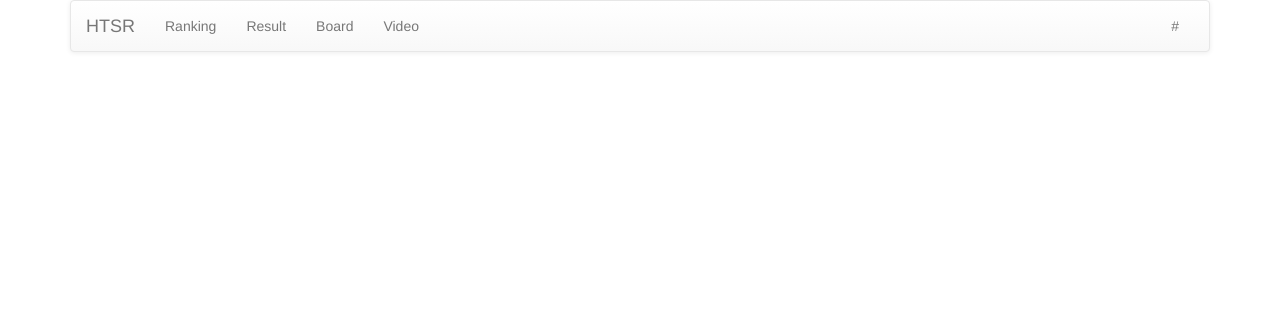
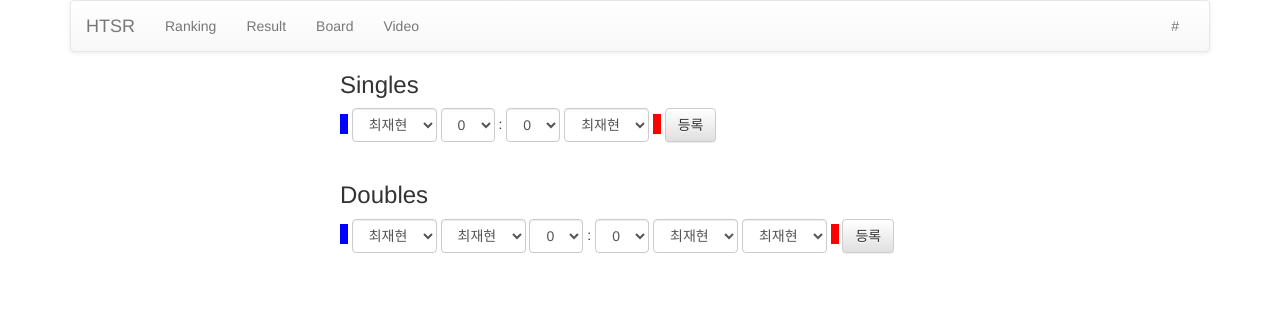
Before and after one commit to jhlov/htsr, a Django app: template templates/raw/regist.html in a window 1280 px wide. Shown: the top 312 px of the page. Run offline with Django 3.2, Linux system fonts and the light colour scheme; the template is opened without the code that fills it, so the values that code supplies are empty; parts of the project's set-up code (start-up, migrations or seed data) failed here and were passed over; some libraries are stand-ins or nearby versions.

Commit message:
랭킹 페이지

```diff
--- a/htsr/settings.py
+++ b/htsr/settings.py
@@ -37,6 +37,8 @@ INSTALLED_APPS = [
     'django.contrib.sessions',
     'django.contrib.messages',
     'django.contrib.staticfiles',
+    'django.contrib.humanize',
+    'ranking',
 ]
 
 MIDDLEWARE = [
--- a/htsr/urls.py
+++ b/htsr/urls.py
@@ -13,11 +13,11 @@ Including another URLconf
     1. Import the include() function: from django.conf.urls import url, include
     2. Add a URL to urlpatterns:  url(r'^blog/', include('blog.urls'))
 """
-from django.conf.urls import url
+from django.conf.urls import url, include
 from django.contrib import admin
-from django.views.generic import TemplateView
+
 
 urlpatterns = [
-    url(r'^$', TemplateView.as_view(template_name='bootstrap_template.html')),
+    url(r'^', include('ranking.urls')),
     url(r'^admin/', admin.site.urls),
 ]
--- /dev/null
+++ b/ranking/tests.py
@@ -0,0 +1,6 @@
+# -*- coding: utf-8 -*-
+from __future__ import unicode_literals
+
+from django.test import TestCase
+
+# Create your tests here.
--- /dev/null
+++ b/ranking/urls.py
@@ -0,0 +1,11 @@
+# -*- coding: utf-8 -*-
+from __future__ import unicode_literals
+
+from django.conf.urls import url
+from django.views.generic import TemplateView
+import views
+
+
+urlpatterns = [
+    url(r'^$', views.ranking, name='ranking'),
+]
--- a/templates/raw/regist.html
+++ b/templates/raw/regist.html
@@ -52,6 +52,86 @@
         <!-- /.container-fluid -->
     </nav>
 
+    <div style="max-width: 600px; margin: 0 auto;">
+
+        <h3>Singles</h3>
+        <form class="form-inline">
+
+
+        <div class="form-group">
+            <label style="background:blue">&nbsp;&nbsp;</label>
+            <select class="form-control">
+              <option>최재현</option>
+              <option>조건희</option>
+            </select>
+            <select class="form-control">
+              <option>0</option>
+              <option>1</option>
+                <option>2</option>
+            </select>
+            :
+            <select class="form-control">
+              <option>0</option>
+              <option>1</option>
+                <option>2</option>
+            </select>
+            <select class="form-control">
+              <option>최재현</option>
+              <option>조건희</option>
+            </select>
+            <label style="background:red">&nbsp;&nbsp;</label>
+            <button type="submit" class="btn btn-default">등록</button>
+        </div>
+
+
+
+    </form>
+
+        <br>
+        <h3>Doubles</h3>
+        <form class="form-inline">
+        <div class="form-group">
+            <label style="background:blue">&nbsp;&nbsp;</label>
+            <select class="form-control">
+              <option>최재현</option>
+              <option>조건희</option>
+            </select>
+            <select class="form-control">
+              <option>최재현</option>
+              <option>조건희</option>
+            </select>
+            <select class="form-control">
+              <option>0</option>
+              <option>1</option>
+                <option>2</option>
+            </select>
+            :
+            <select class="form-control">
+              <option>0</option>
+              <option>1</option>
+                <option>2</option>
+            </select>
+            <select class="form-control">
+              <option>최재현</option>
+              <option>조건희</option>
+            </select>
+            <select class="form-control">
+              <option>최재현</option>
+              <option>조건희</option>
+            </select>
+            <label style="background:red">&nbsp;&nbsp;</label>
+            <button type="submit" class="btn btn-default">등록</button>
+        </div>
+    </form>
+
+    </div>
+
+
+
+
+
+
+
     <!-- jQuery (부트스트랩의 자바스크립트 플러그인을 위해 필요합니다) -->
     <script src="https://ajax.googleapis.com/ajax/libs/jquery/1.11.2/jquery.min.js"></script>
     <!-- 모든 컴파일된 플러그인을 포함합니다 (아래), 원하지 않는다면 필요한 각각의 파일을 포함하세요 -->
```
Also changed, not shown: htsr/models.py (deleted, +0 -24 lines), ranking/admin.py (added, +7 -0 lines), ranking/apps.py (added, +8 -0 lines), ranking/models.py (added, +39 -0 lines), ranking/views.py (added, +28 -0 lines), templates/base.html (added, +37 -0 lines), templates/header.html (added, +34 -0 lines), templates/ranking.html (added, +54 -0 lines), ranking/__init__.py (added), ranking/migrations/__init__.py (added).
